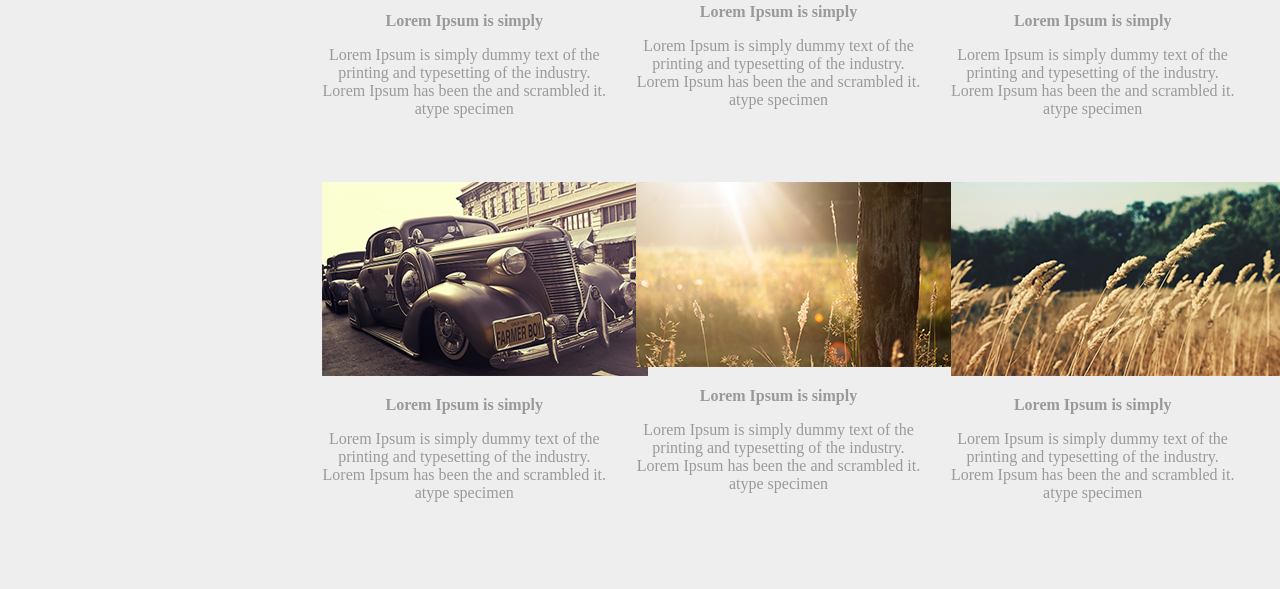
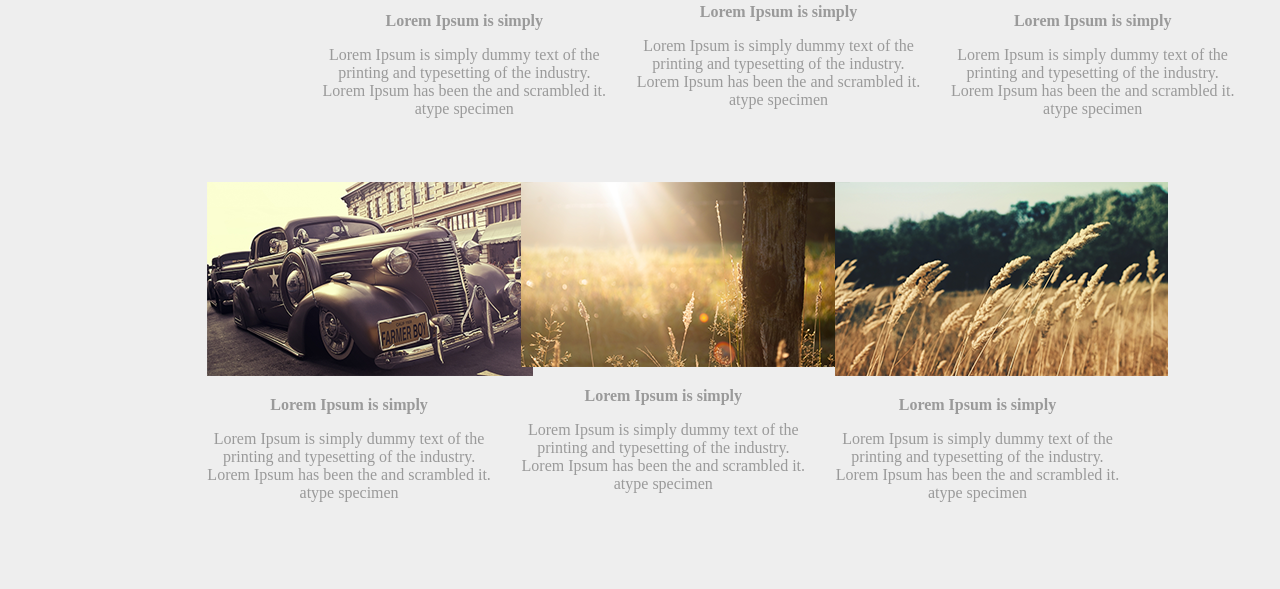
Before and after one commit to DeniseOCrz/gama-academy-site-de-estudo, a plain HTML site: page index.html in a window 1280 px wide. Shown: the part 1340-1929 px from the top of the page. Drawn offline with nearby package versions, Linux system fonts and the light colour scheme.

Commit message:
Alterações no código

```diff
--- a/css/main.css
+++ b/css/main.css
@@ -234,6 +234,8 @@ h1 {
     background-image: url('../img/setinha.png');
     background-repeat: no-repeat;
     background-position: center;
+    padding-left: 15px;
+
 }
 .bloco-imagens-texto:after {
     width: 100%;
--- a/index.html
+++ b/index.html
@@ -119,7 +119,7 @@
                     </p>
                 </div>
             </div>
-            <div class="content" style="margin-left: 24%; float: left;">
+            <div class="content" style="margin-left: 15%; float: left;">
                 <div class="col-3 bloco-texto bloco-imagem">
                     <img src="./img/imagem1.png">
                     <p><b>Lorem Ipsum is simply</b></p>
```
